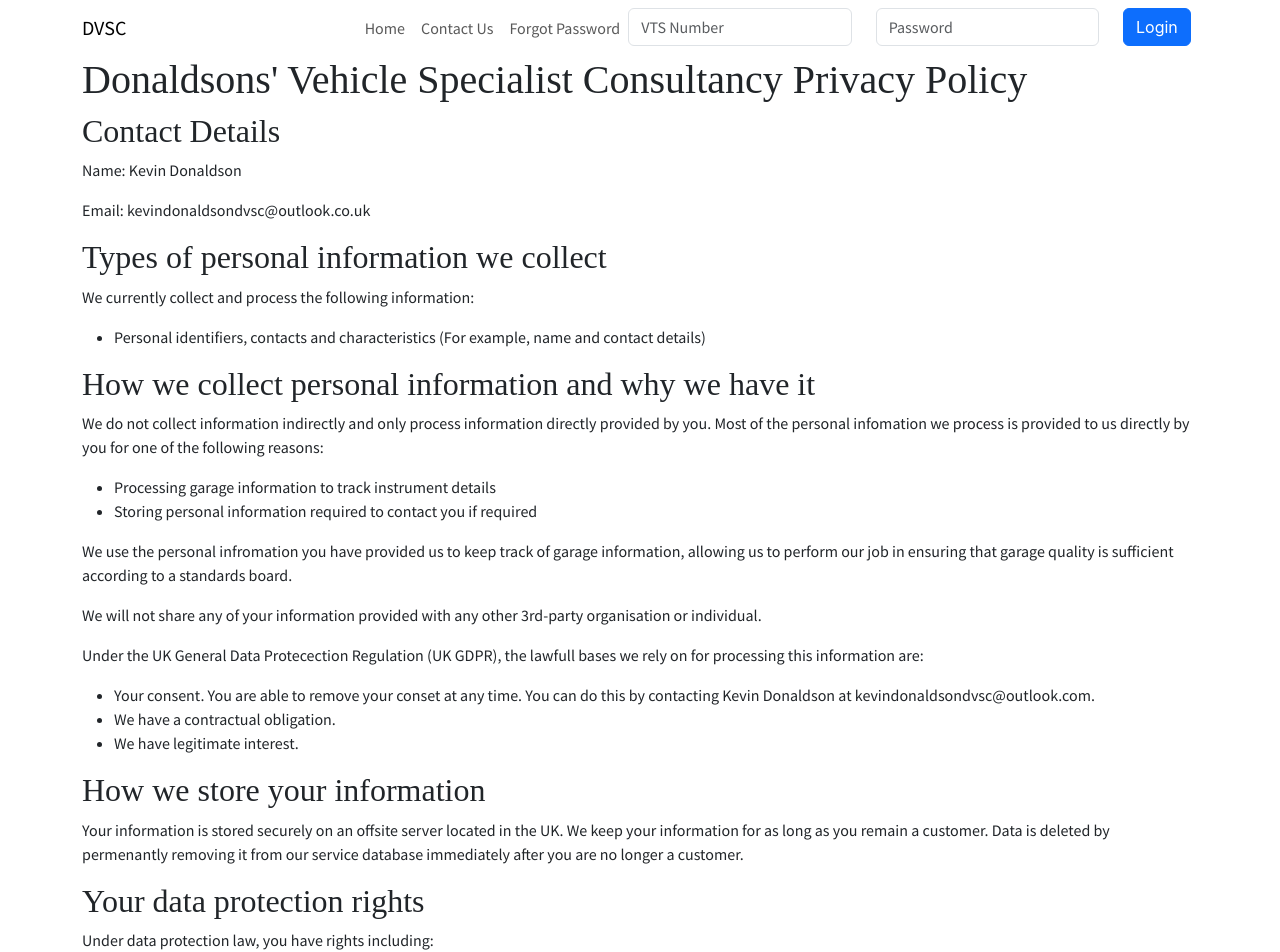
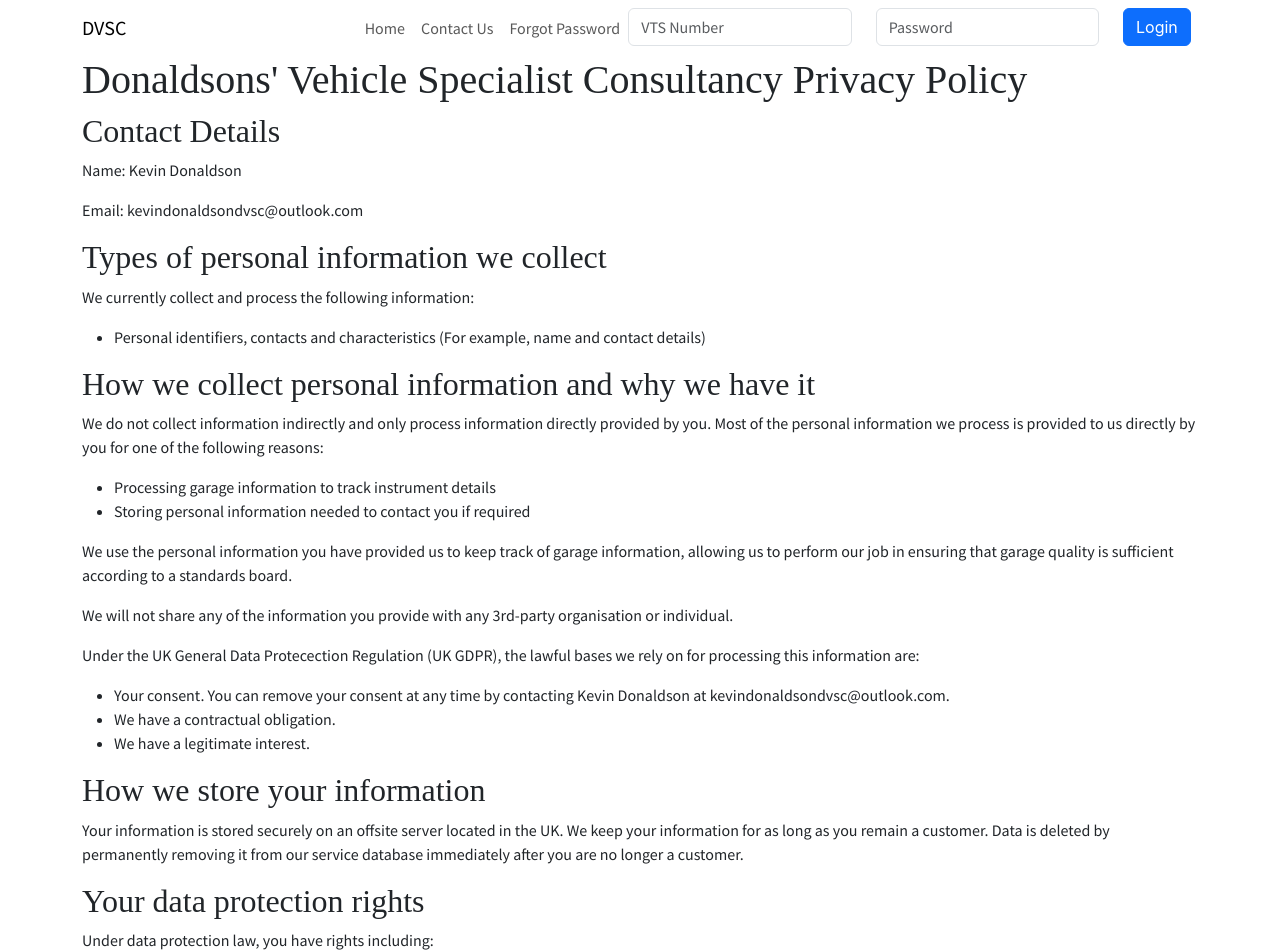
Before and after one commit to kv6002-team/DVSCWebServer, a React (Create React App) app in the folder website/: page /legal/privacy-policy in a window 1280 px wide. Shown: the top 952 px of the page. Built offline with nearby package versions, Linux system fonts and the light colour scheme; a web font is replaced by a local one.

Commit message:
Fix SPaG issues in Privacy Policy

```diff
--- a/website/src/pages/PrivacyPolicy.jsx
+++ b/website/src/pages/PrivacyPolicy.jsx
@@ -21,7 +21,7 @@ export default class PrivacyPolicy extends react.Component {
 
           <h2>Contact Details</h2>
           <p>Name: Kevin Donaldson</p>
-          <p>Email: kevindonaldsondvsc@outlook.co.uk</p>
+          <p>Email: kevindonaldsondvsc@outlook.com</p>
 
           <h2>Types of personal information we collect</h2>
           <p>We currently collect and process the following information:</p>
@@ -32,31 +32,31 @@ export default class PrivacyPolicy extends react.Component {
           <h2>How we collect personal information and why we have it</h2>
           <p>
             We do not collect information indirectly and only process information directly provided by you.
-            Most of the personal infomation we process is provided to us directly by you for one of the following reasons:
+            Most of the personal information we process is provided to us directly by you for one of the following reasons:
           </p>
           <ul>
             <li>Processing garage information to track instrument details</li>
-            <li>Storing personal information required to contact you if required</li>
+            <li>Storing personal information needed to contact you if required</li>
           </ul>
           <p>
-            We use the personal infromation you have provided us to keep track of garage information, allowing us to perform our job
+            We use the personal information you have provided us to keep track of garage information, allowing us to perform our job
             in ensuring that garage quality is sufficient according to a standards board.
           </p>
 
-          <p>We will not share any of your information provided with any other 3rd-party organisation or individual.</p>
+          <p>We will not share any of the information you provide with any 3rd-party organisation or individual.</p>
 
-          <p>Under the UK General Data Protecection Regulation (UK GDPR), the lawfull bases we rely on for processing this information are:</p>
+          <p>Under the UK General Data Protecection Regulation (UK GDPR), the lawful bases we rely on for processing this information are:</p>
           <ul>
-            <li>Your consent. You are able to remove your conset at any time. You can do this by contacting Kevin Donaldson at kevindonaldsondvsc@outlook.com.</li>
+            <li>Your consent. You can remove your consent at any time by contacting Kevin Donaldson at kevindonaldsondvsc@outlook.com.</li>
             <li>We have a contractual obligation.</li>
-            <li>We have legitimate interest.</li>
+            <li>We have a legitimate interest.</li>
           </ul>
 
           <h2>How we store your information</h2>
           <p>
             Your information is stored securely on an offsite server located in the UK.
             We keep your information for as long as you remain a customer.
-            Data is deleted by permenantly removing it from our service database immediately after you are no longer a customer.
+            Data is deleted by permanently removing it from our service database immediately after you are no longer a customer.
           </p>
 
           <h2>Your data protection rights</h2>
@@ -103,7 +103,6 @@ export default class PrivacyPolicy extends react.Component {
             <li>Wycliffe House</li>
             <li>Water Lane</li>
             <li>Wilmslow</li>
-            <li>Wilmslow</li>
             <li>Cheshire</li>
             <li>SK9 5AF</li>
             <li>Helpline number: 0303 123 1113</li>
```
